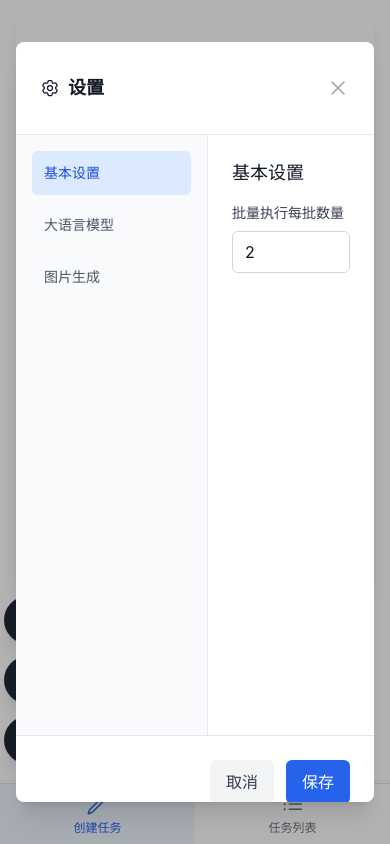
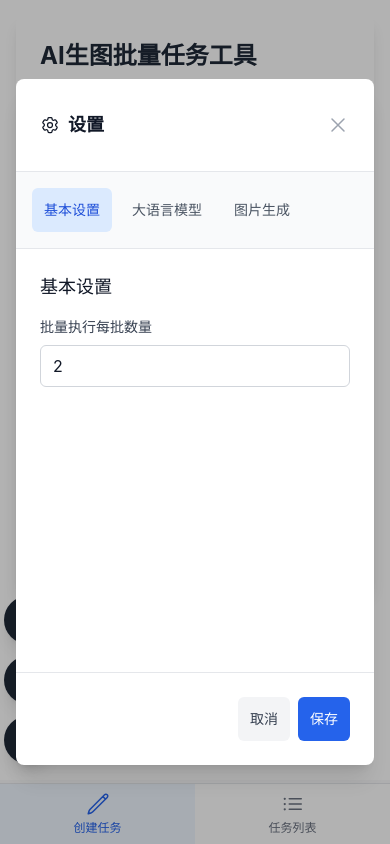
Before and after one commit to OptimisticQuan/AIImageGenTaskCreator, a React (Vite) app: page / in a window 390 px wide. Both pictures are taken after a click on the button 28 px from the left and 740 px from the top of the page. Built offline with nearby package versions, Linux system fonts and the light colour scheme.

Commit message:
update settingmodal mobile style

```diff
--- a/src/components/SettingsModal.tsx
+++ b/src/components/SettingsModal.tsx
@@ -5,11 +5,13 @@ import { Dialog, DialogPanel, DialogTitle } from '@headlessui/react'
 import { XMarkIcon, Cog6ToothIcon } from '@heroicons/react/24/outline'
 import { useAppStore } from '../store/appStore'
 import type { AppSettings } from '../types'
+import { cn } from '../utils'
 
 type TabType = 'basic' | 'llm' | 'imageGeneration'
 
 const SettingsModal: React.FC = () => {
   const {
+    isMobile,
     isSettingsModalOpen,
     setIsSettingsModalOpen,
     settings,
@@ -73,7 +75,10 @@ const SettingsModal: React.FC = () => {
     <Dialog open={isSettingsModalOpen} onClose={handleCancel} className="relative z-50">
       <div className="fixed inset-0 bg-black/30 dark:bg-black/50" />
       <div className="fixed inset-0 flex w-screen items-center justify-center p-4">
-        <DialogPanel className="max-w-4xl w-full max-h-[90vh] overflow-hidden bg-white dark:bg-gray-800 rounded-lg shadow-xl">
+        <DialogPanel className={cn(
+          "w-full max-h-[90vh] overflow-hidden bg-white dark:bg-gray-800 rounded-lg shadow-xl",
+          isMobile ? "max-w-sm" : "max-w-4xl"
+        )}>
           {/* Header */}
           <div className="flex items-center justify-between p-6 border-b border-gray-200 dark:border-gray-700">
             <DialogTitle className="flex items-center text-lg font-semibold text-gray-900 dark:text-gray-100">
@@ -89,37 +94,54 @@ const SettingsModal: React.FC = () => {
           </div>
 
           {/* Content */}
-          <div className="flex h-[600px]">
+          <div className={cn(
+            "flex",
+            isMobile ? "flex-col h-[500px]" : "h-[600px]"
+          )}>
             {/* Tab Navigation */}
-            <div className="w-48 border-r border-gray-200 dark:border-gray-700 bg-gray-50 dark:bg-gray-900">
-              <nav className="p-4 space-y-2">
+            <div className={cn(
+              "border-gray-200 dark:border-gray-700 bg-gray-50 dark:bg-gray-900",
+              isMobile
+                ? "w-full border-b flex-shrink-0"
+                : "w-48 border-r"
+            )}>
+              <nav className={cn(
+                "p-4",
+                isMobile ? "flex space-x-2 overflow-x-auto" : "space-y-2"
+              )}>
                 <button
                   onClick={() => setActiveTab('basic')}
-                  className={`w-full text-left px-3 py-2 rounded-md text-sm font-medium transition-colors ${
+                  className={cn(
+                    "px-3 py-2 rounded-md text-sm font-medium transition-colors",
+                    isMobile ? "flex-shrink-0 whitespace-nowrap" : "w-full text-left",
                     activeTab === 'basic'
                       ? 'bg-blue-100 dark:bg-blue-900 text-blue-700 dark:text-blue-300'
                       : 'text-gray-600 dark:text-gray-400 hover:text-gray-900 dark:hover:text-gray-200 hover:bg-gray-100 dark:hover:bg-gray-800'
-                  }`}
+                  )}
                 >
                   基本设置
                 </button>
                 <button
                   onClick={() => setActiveTab('llm')}
-                  className={`w-full text-left px-3 py-2 rounded-md text-sm font-medium transition-colors ${
+                  className={cn(
+                    "px-3 py-2 rounded-md text-sm font-medium transition-colors",
+                    isMobile ? "flex-shrink-0 whitespace-nowrap" : "w-full text-left",
                     activeTab === 'llm'
                       ? 'bg-blue-100 dark:bg-blue-900 text-blue-700 dark:text-blue-300'
                       : 'text-gray-600 dark:text-gray-400 hover:text-gray-900 dark:hover:text-gray-200 hover:bg-gray-100 dark:hover:bg-gray-800'
-                  }`}
+                  )}
                 >
                   大语言模型
                 </button>
                 <button
                   onClick={() => setActiveTab('imageGeneration')}
-                  className={`w-full text-left px-3 py-2 rounded-md text-sm font-medium transition-colors ${
+                  className={cn(
+                    "px-3 py-2 rounded-md text-sm font-medium transition-colors",
+                    isMobile ? "flex-shrink-0 whitespace-nowrap" : "w-full text-left",
                     activeTab === 'imageGeneration'
                       ? 'bg-blue-100 dark:bg-blue-900 text-blue-700 dark:text-blue-300'
                       : 'text-gray-600 dark:text-gray-400 hover:text-gray-900 dark:hover:text-gray-200 hover:bg-gray-100 dark:hover:bg-gray-800'
-                  }`}
+                  )}
                 >
                   图片生成
                 </button>
@@ -300,16 +322,25 @@ const SettingsModal: React.FC = () => {
           </div>
 
           {/* Footer */}
-          <div className="flex items-center justify-end space-x-3 p-6 border-t border-gray-200 dark:border-gray-700">
+          <div className={cn(
+            "flex items-center justify-end p-6 border-t border-gray-200 dark:border-gray-700",
+            isMobile ? "space-x-2" : "space-x-3"
+          )}>
             <button
               onClick={handleCancel}
-              className="px-4 py-2 text-gray-700 dark:text-gray-300 bg-gray-100 dark:bg-gray-700 rounded-md hover:bg-gray-200 dark:hover:bg-gray-600 focus:outline-none focus:ring-2 focus:ring-gray-500 focus:ring-offset-2 transition-colors"
+              className={cn(
+                "text-gray-700 dark:text-gray-300 bg-gray-100 dark:bg-gray-700 rounded-md hover:bg-gray-200 dark:hover:bg-gray-600 focus:outline-none focus:ring-2 focus:ring-gray-500 focus:ring-offset-2 transition-colors",
+                isMobile ? "px-3 py-2 text-sm" : "px-4 py-2"
+              )}
             >
               取消
             </button>
             <button
               onClick={handleSave}
-              className="px-4 py-2 text-white bg-blue-600 dark:bg-blue-700 rounded-md hover:bg-blue-700 dark:hover:bg-blue-600 focus:outline-none focus:ring-2 focus:ring-blue-500 focus:ring-offset-2 transition-colors"
+              className={cn(
+                "text-white bg-blue-600 dark:bg-blue-700 rounded-md hover:bg-blue-700 dark:hover:bg-blue-600 focus:outline-none focus:ring-2 focus:ring-blue-500 focus:ring-offset-2 transition-colors",
+                isMobile ? "px-3 py-2 text-sm" : "px-4 py-2"
+              )}
             >
               保存
             </button>
```
